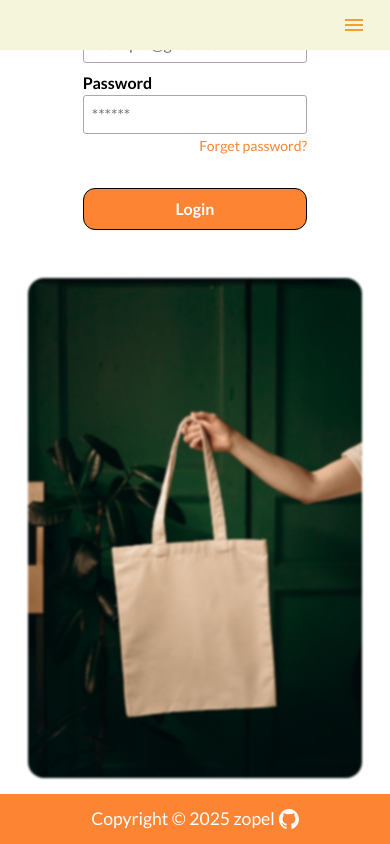
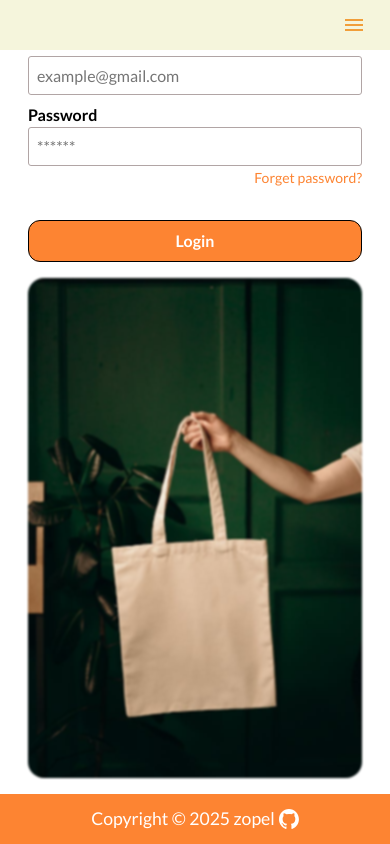
Before and after one commit to ZTanvir/waterfall-shopping, a React (Vite) app: page /login in a window 390 px wide. Built offline with nearby package versions, Linux system fonts and the light colour scheme; no server answers.

Commit message:
add full width to login form in login page

```diff
--- a/src/styles/page/login.module.css
+++ b/src/styles/page/login.module.css
@@ -62,4 +62,8 @@
   .loginSection {
     flex-direction: column-reverse;
   }
+  .loginFormSection {
+    width: 100%;
+    padding: 0rem;
+  }
 }
```
